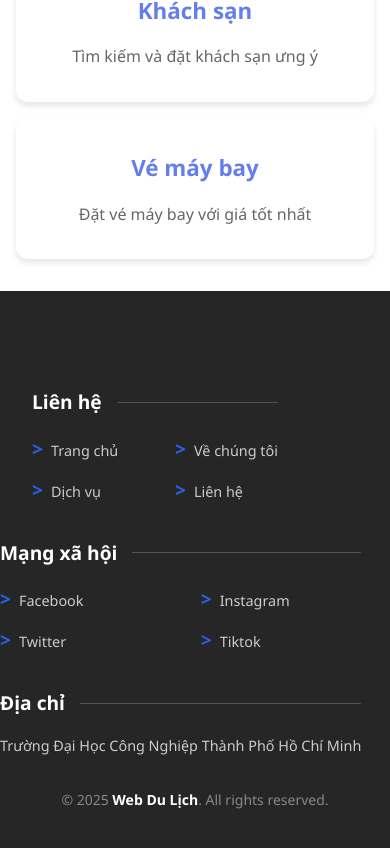
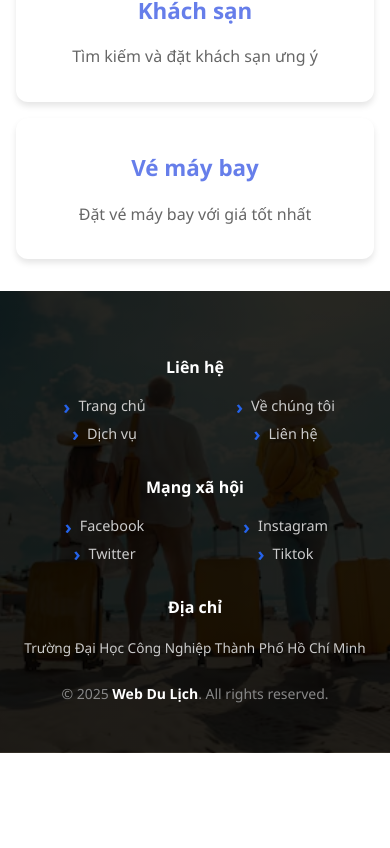
Before and after one commit to MinhKiet05/web-du-lich, a React (Vite) app: page / in a window 390 px wide. Shown: the part 883-1731 px from the top of the page. After the commit the page ends 1636 px from the top, so only its background shows below. Built offline with nearby package versions, Linux system fonts and the light colour scheme; no server answers.

Commit message:
Res footer

```diff
--- a/src/components/footer/Footer.module.css
+++ b/src/components/footer/Footer.module.css
@@ -4,7 +4,10 @@
       rgba(0, 0, 0, 0.85),
       rgba(0, 0, 0, 0.85)
     ),
-    url('');
+    url('background.png');
+  background-size: cover ;
+  background-position:center ;
+  background-repeat: no-repeat;
   padding: 6rem 0 4rem 0;
   margin-top: auto;
 }
@@ -57,24 +60,25 @@
   text-decoration: none;
   text-align: left;
   font-size: 0.9rem;
-  display: block;
+  display: flex;
   align-items: center;
-  transition: all 0.3 ease;
+  line-height: 1;
+  transition: all 0.3 ease-in-out;
 }
 .linksGrid a::before, .socialLinks a::before{
-  content: ">";
+  content: "›";
   margin-right:8px;
   color: #2563eb;
   font-weight: bold;
   font-size: 1.2rem;
-  transition: all 0.3 ease;
+  transition: transform 0.3s ease;
 }
 .linksGrid a:hover, .socialLinks a:hover{
-  color: white;
-  padding-left: 5px;
+  color: #ffffff;
+  transform: translateX(5px);
 }
 .linksGrid a:hover::before{
-  transform: translateX(3px);
+  /* transform: translateX(3px); */
   color: #ffffff;
 }
 .columnRight{
@@ -107,3 +111,77 @@
   font-weight: 600;
 
 }
+
+@media (max-width: 1200px) {
+  .container {
+    max-width: 100%;
+    padding: 0 2rem;
+  }
+
+  .footerContent {
+    gap: 1.5rem;
+    margin-bottom: 1.5rem;
+  }
+
+  .columnLeft,.columnRight {
+    padding: 0;
+  }
+
+  .linksGrid,.socialLinks {
+    gap: 8px 30px;
+  }
+
+  .columnLeft h3,
+  .subColumn h3 {
+    font-size: 1.1rem;
+  }
+}
+
+@media (max-width: 768px) {
+  .footer {
+    padding: 4rem 0 3rem 0;
+  }
+
+  .container {
+    padding: 0 1.5rem;
+  }
+
+  .footerContent {
+    flex-direction: column;
+    gap: 2rem;
+    align-items: center;
+  }
+
+  .columnLeft,.columnRight {
+    width: 100%;
+    text-align: center;
+  }
+
+  .linksGrid,.socialLinks {
+    grid-template-columns: repeat(2, 1fr);
+    gap: 8px 20px;
+    justify-items: center;
+  }
+
+  .linksGrid a,.socialLinks a {
+    text-align: center;
+    justify-content: center;
+  }
+
+  .titleContainer {
+    justify-content: center;
+  }
+
+  .titleContainer::after {
+    display: none;
+  }
+
+  .columnLeft h3,.subColumn h3 {
+    font-size: 1rem;
+    text-align: center;
+  }
+
+  .subColumn p {
+    font-size: 0.85rem;
+  }
+}
```
Also changed, not shown: src/components/footer/background.png (added).
